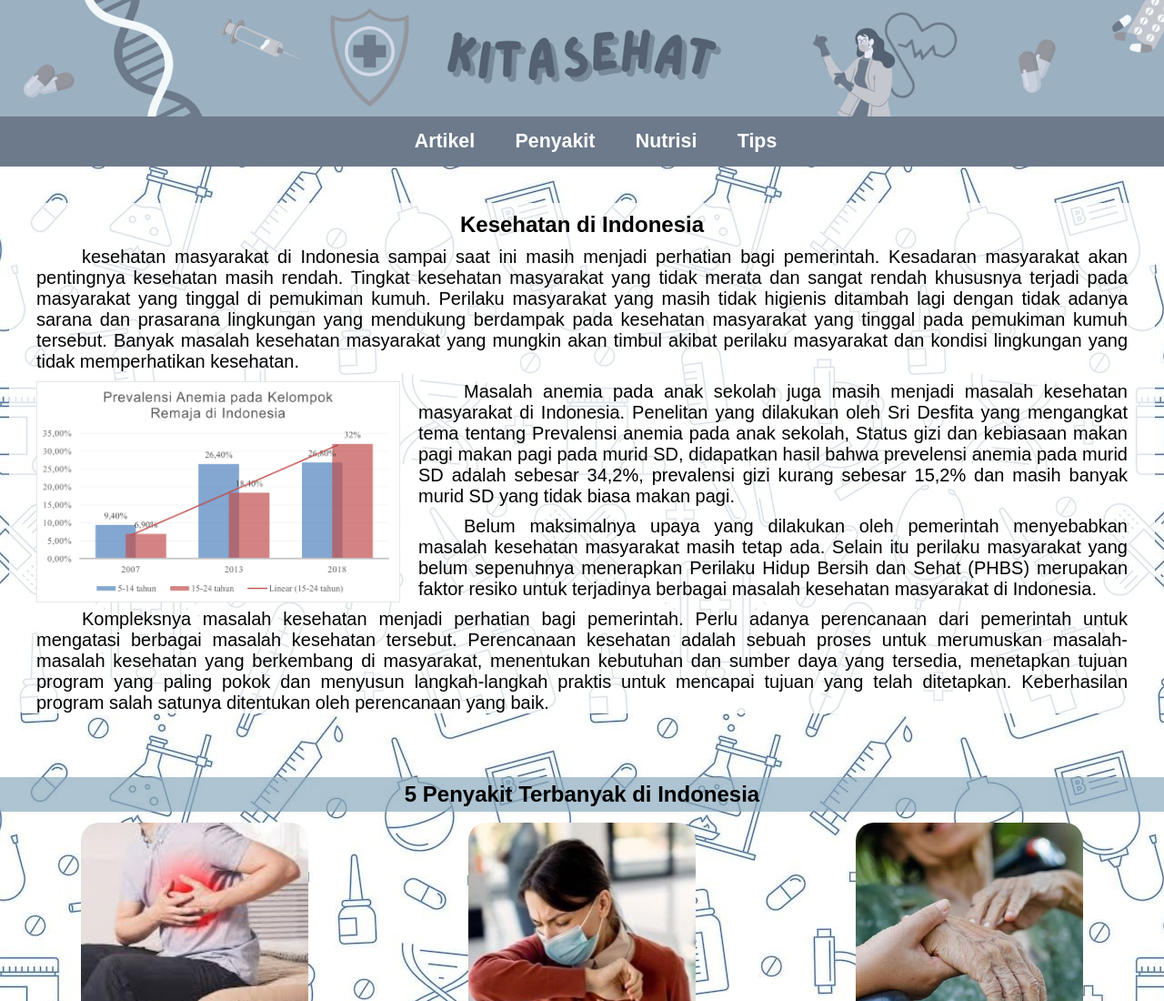
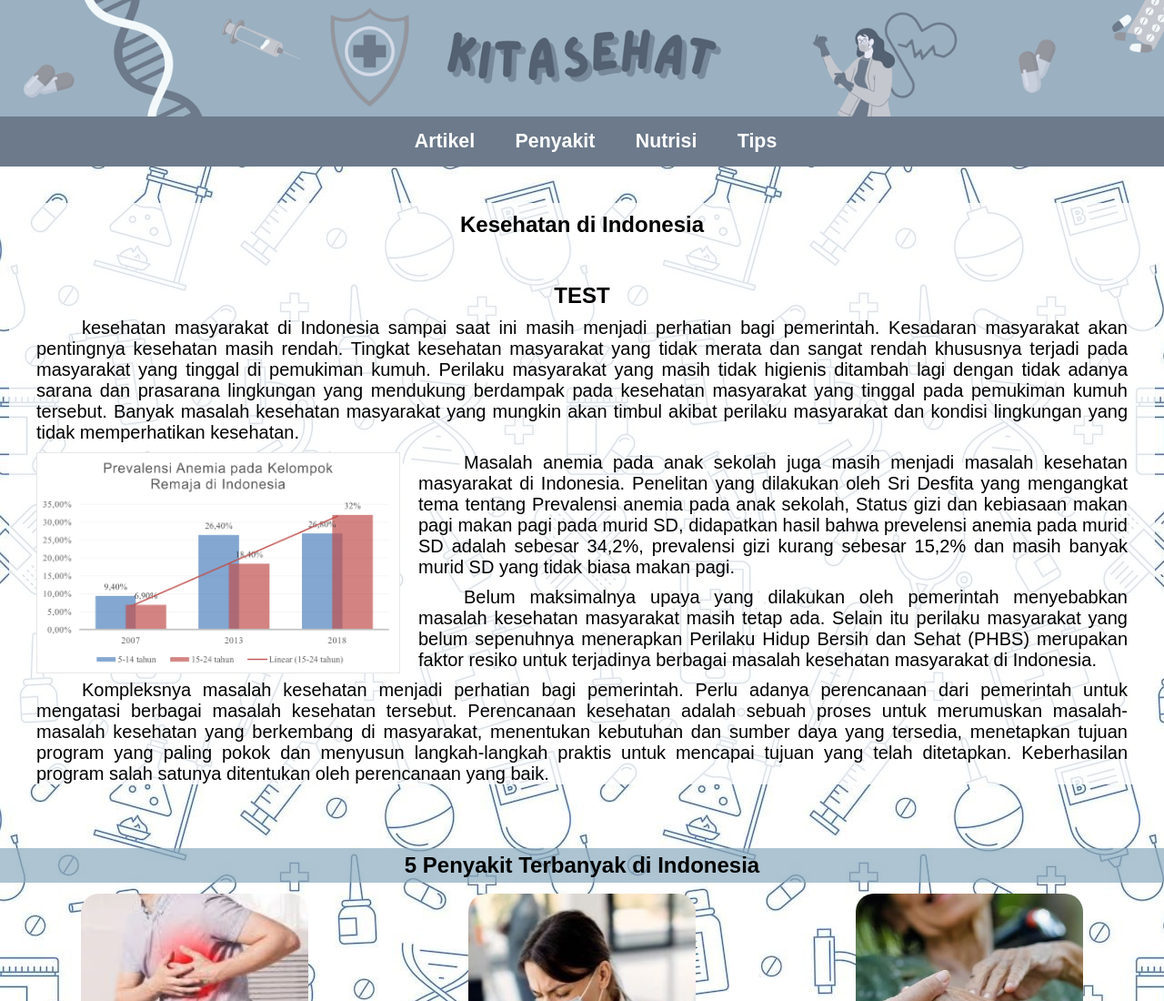
Before and after one commit to Gezaa13/Test2, a plain HTML site: page index.html in a window 1280 px wide. Shown: the top 1100 px of the page at 91% size. Drawn offline with Linux system fonts and the light colour scheme.

Commit message:
index.html

```diff
--- a/index.html
+++ b/index.html
@@ -20,6 +20,7 @@
     <section id="bagian1">
     <div class="artikel"> <!--Memberikan background pada artikel agar mudah dibaca-->
         <h1 class="heading1">Kesehatan di Indonesia</h1>
+        <h1 class="heading1">TEST</h1>
         <p class="paragraf1">kesehatan masyarakat di Indonesia sampai saat ini
             masih menjadi perhatian bagi pemerintah. Kesadaran
             masyarakat akan pentingnya kesehatan masih rendah.
```
